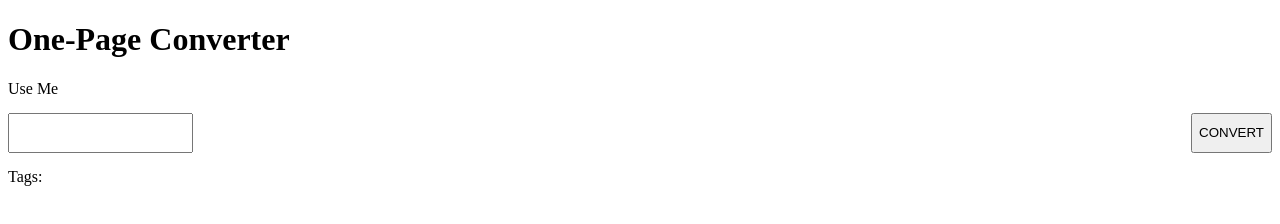
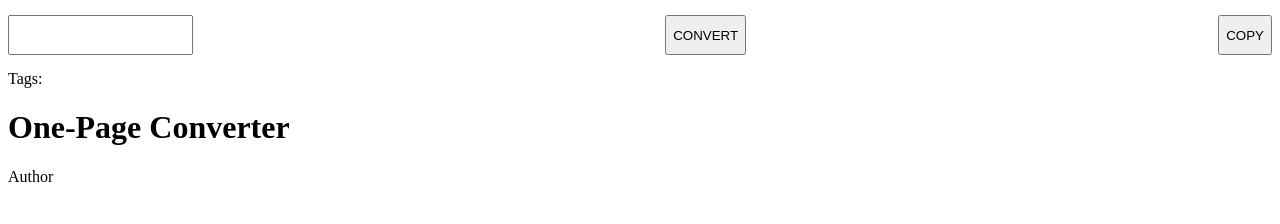
Before and after one commit to gustaakh/lit1, a plain HTML site: page index.html in a window 1280 px wide. Drawn offline with Linux system fonts and the light colour scheme.

Commit message:
copy btn

```diff
--- a/index.html
+++ b/index.html
@@ -10,14 +10,17 @@
 <body>
 	<header>
 	<div class='status'></div>
-    <h1 class="heading">One-Page Converter</h1>
-	<div class="author">Use Me</div>
 	<div class="inputWrapper">
     <input type="text" class="urlInput">
     <button class="btn">CONVERT</button>
+	<button class="btnCpy">COPY</button>
 	</div>
 	</header>
-	<div class="tags">Tags: </div>
-    <div class="output"></div>
+	<div class="outputWrapper">
+		<div class="tags">Tags: </div>
+		<h1 class="heading">One-Page Converter</h1>
+		<div class="author">Author</div>
+		<div class="output"></div>
+	</div>
 </body>
 </html>
```
